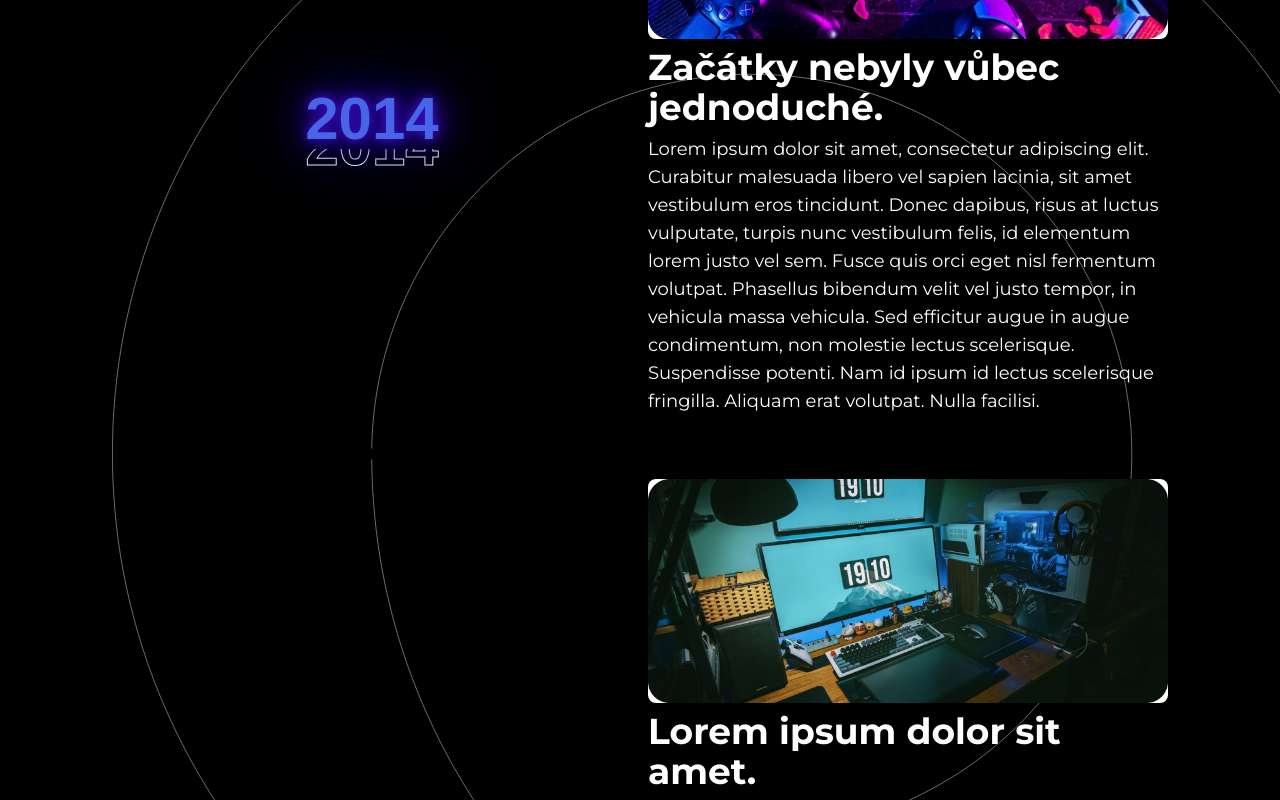
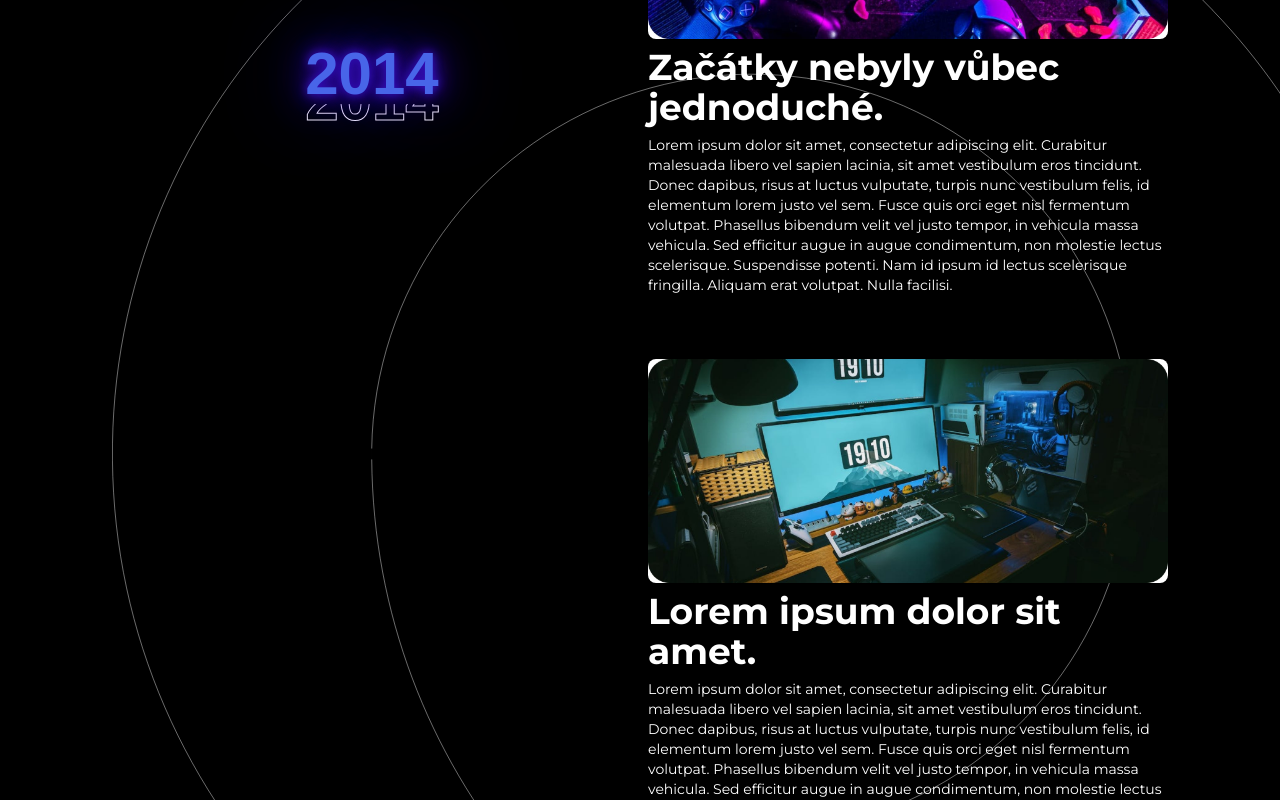
Before and after one commit to karnytomas/karnytomas3, a React (Create React App) app: page /o-nas in a window 1280 px wide. Shown: the part 3080-3880 px from the top of the page. Built offline with nearby package versions, Linux system fonts and the light colour scheme.

Commit message:
Update TimelineContent.js

```diff
--- a/src/components/About/TimelineContent.js
+++ b/src/components/About/TimelineContent.js
@@ -6,7 +6,7 @@ function TimelineContent({image, title, description}){
             <img src={`./images/timeline/${image}`} className="w-full h-full rounded-lg"></img>
             <div>
                 <h3 className="mb-2 text-3xl xl:text-4xl 2xl:text-6xl">{title}</h3>
-                <p className="text-sm xl:text-lg 2xl:text-xl font-normal">{description}</p>
+                <p className="text-sm 2xl:text-lg font-normal">{description}</p>
             </div>
         </div>
     );
```
